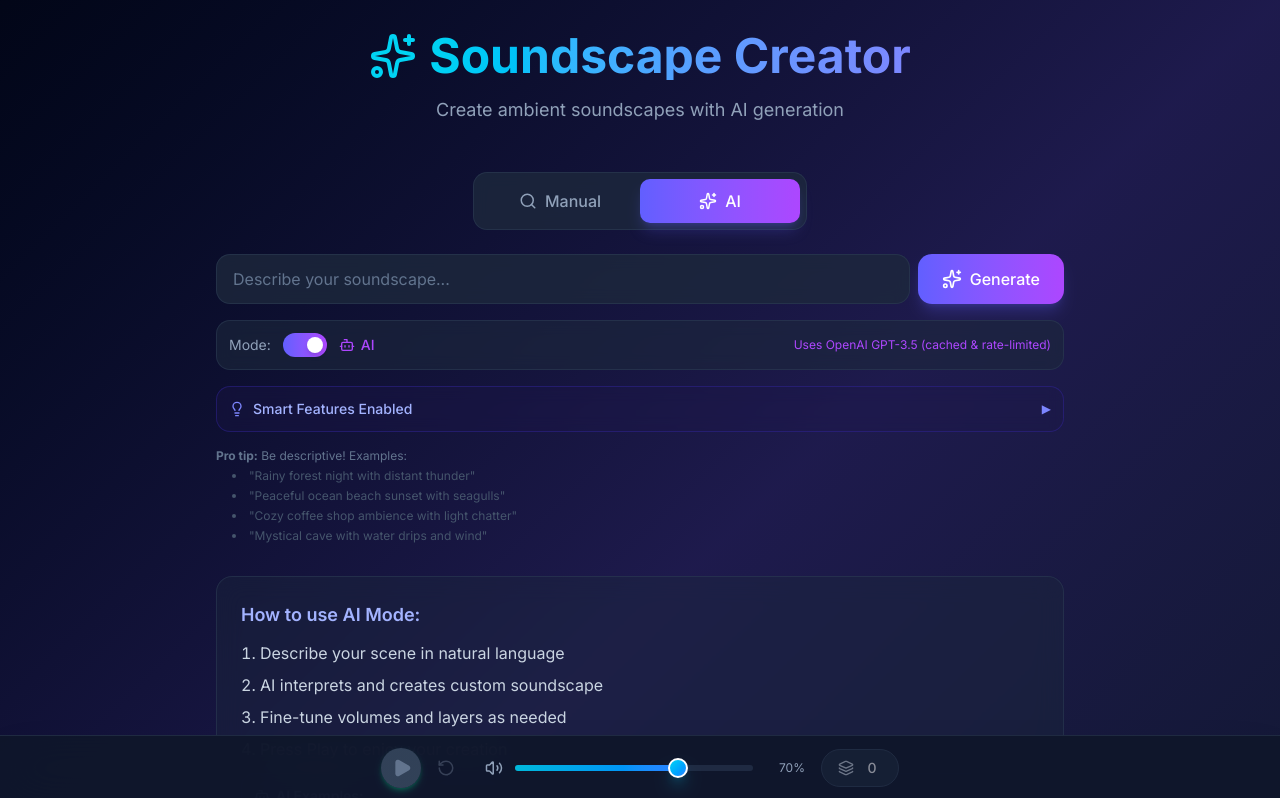
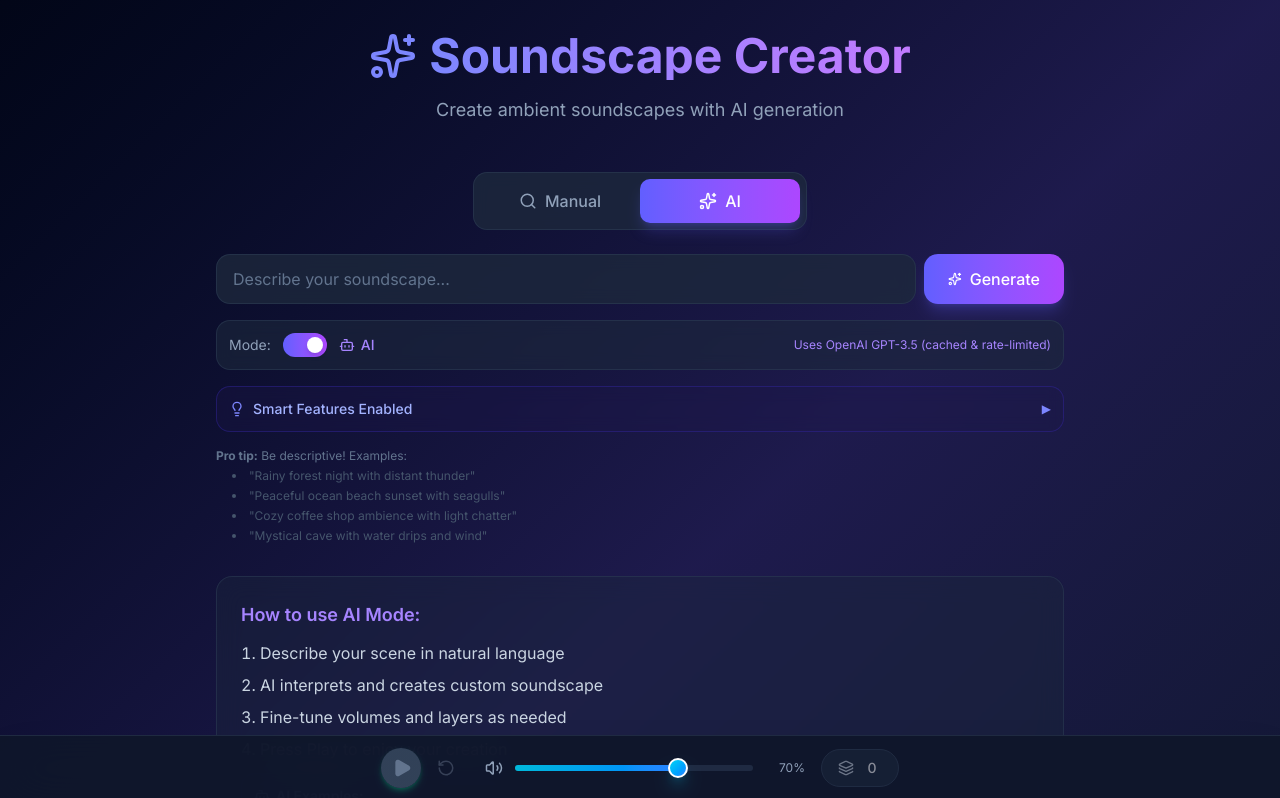
Before and after one commit to Benckert/ambianceAi, a Next.js app in the folder soundscape-app/: page / in a window 1280 px wide. Shown: the top 798 px of the page. Built offline with nearby package versions, Linux system fonts and the light colour scheme.

Commit message:
updates UI colors

```diff
--- a/soundscape-app/src/app/page.tsx
+++ b/soundscape-app/src/app/page.tsx
@@ -97,11 +97,25 @@ export default function Home() {
         <div className="text-center mb-8 sm:mb-12">
           <h1 className="text-3xl sm:text-4xl md:text-5xl mb-3 sm:mb-4 flex items-center justify-center gap-2 sm:gap-3">
             {useAI ? (
-              <Sparkles className="w-10 h-10 sm:w-12 sm:h-12 text-cyan-400 hidden sm:block flex-shrink-0" />
+              <Sparkles
+                className={`w-10 h-10 sm:w-12 sm:h-12 hidden sm:block flex-shrink-0 ${
+                  useAI ? "text-indigo-400" : "text-cyan-400"
+                }`}
+              />
             ) : (
-              <Music className="w-10 h-10 sm:w-12 sm:h-12 text-cyan-400 hidden sm:block flex-shrink-0" />
+              <Music
+                className={`w-10 h-10 sm:w-12 sm:h-12 hidden sm:block flex-shrink-0 ${
+                  useAI ? "text-indigo-400" : "text-cyan-400"
+                }`}
+              />
             )}
-            <span className="font-bold bg-gradient-to-r from-cyan-400 via-blue-400 to-indigo-400 bg-clip-text text-transparent">
+            <span
+              className={`font-bold bg-clip-text text-transparent ${
+                useAI
+                  ? "bg-gradient-to-r from-indigo-400 to-purple-400"
+                  : "bg-gradient-to-r from-cyan-400 to-blue-400"
+              }`}
+            >
               Soundscape Creator
             </span>
           </h1>
@@ -174,8 +188,8 @@ export default function Home() {
               currentMode === "manual"
                 ? "text-cyan-300"
                 : currentMode === "template"
-                ? "text-emerald-300"
-                : "text-indigo-300"
+                ? "text-teal-400"
+                : "text-violet-400"
             }`}
           >
             How to use{" "}
@@ -223,8 +237,8 @@ export default function Home() {
                 <li>Adjust volumes and add/remove layers as needed</li>
                 <li>Press Play to start your ambient experience</li>
               </ol>
-              <div className="mt-3 p-3 bg-emerald-950/30 rounded-xl border border-emerald-800/50">
-                <p className="text-xs sm:text-sm font-semibold text-emerald-300 mb-1 flex items-center gap-1.5">
+              <div className="mt-3 p-3 bg-slate-700/20 rounded-xl border border-slate-600/30">
+                <p className="text-xs sm:text-sm font-semibold text-teal-400 mb-1 flex items-center gap-1.5">
                   <Palette
                     size={14}
                     className="sm:w-4 sm:h-4"
--- a/soundscape-app/src/components/AIPromptInput.tsx
+++ b/soundscape-app/src/components/AIPromptInput.tsx
@@ -303,7 +303,7 @@ export const AIPromptInput = ({
         <button
           type="submit"
           disabled={isGenerating}
-          className={`px-4 sm:px-6 py-3 rounded-xl text-white font-medium transition-all flex items-center justify-center gap-2 shadow-lg cursor-pointer text-sm sm:text-base whitespace-nowrap ${
+          className={`px-4 sm:px-6 py-3 rounded-xl text-white font-medium transition-all flex items-center justify-center gap-2 shadow-lg cursor-pointer text-sm sm:text-base whitespace-nowrap w-[90px] sm:w-[140px] ${
             useSimpleMode
               ? "bg-gradient-to-r from-emerald-500 to-teal-500 hover:from-emerald-600 hover:to-teal-600 shadow-emerald-500/25"
               : "bg-gradient-to-r from-indigo-500 to-purple-500 hover:from-indigo-600 hover:to-purple-600 shadow-indigo-500/25"
@@ -351,7 +351,7 @@ export const AIPromptInput = ({
             </button>
             <span
               className={`text-xs sm:text-sm font-medium flex items-center gap-1.5 ${
-                useSimpleMode ? "text-teal-500" : "text-purple-500"
+                useSimpleMode ? "text-teal-400" : "text-violet-400"
               }`}
             >
               {useSimpleMode ? (
@@ -375,7 +375,7 @@ export const AIPromptInput = ({
           </div>
           <p
             className={`text-xs ${
-              useSimpleMode ? "text-teal-500" : "text-purple-500"
+              useSimpleMode ? "text-teal-400" : "text-violet-400"
             } hidden sm:block`}
           >
             {useSimpleMode
--- a/soundscape-app/src/components/PromptInput.tsx
+++ b/soundscape-app/src/components/PromptInput.tsx
@@ -115,7 +115,7 @@ export const PromptInput = () => {
         <button
           type="submit"
           disabled={isLoading}
-          className="px-4 sm:px-6 py-3 bg-gradient-to-r from-cyan-500 to-blue-500 text-white rounded-xl hover:from-cyan-600 hover:to-blue-600 disabled:from-slate-700 disabled:to-slate-700 disabled:cursor-not-allowed cursor-pointer transition-all flex items-center justify-center gap-2 font-medium shadow-lg shadow-cyan-500/25 disabled:shadow-none text-sm sm:text-base whitespace-nowrap"
+          className="px-4 sm:px-6 py-3 bg-gradient-to-r from-cyan-500 to-blue-500 text-white rounded-xl hover:from-cyan-600 hover:to-blue-600 disabled:from-slate-700 disabled:to-slate-700 disabled:cursor-not-allowed cursor-pointer transition-all flex items-center justify-center gap-2 font-medium shadow-lg shadow-cyan-500/25 disabled:shadow-none text-sm sm:text-base whitespace-nowrap w-[90px] sm:w-[140px]"
         >
           {isLoading ? (
             <>
```
